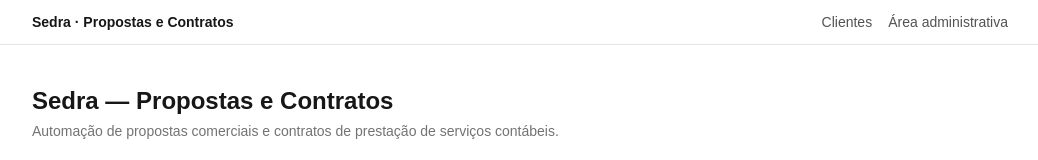
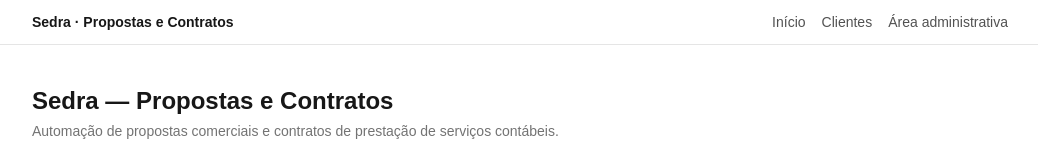
Before and after one commit to sedrastart/Proposta-contrato-, a Next.js app: page / in a window 1280 px wide. Shown: the top 160 px of the page, without its empty margins (120-1158 px from the left). Built offline with nearby package versions, Linux system fonts and the light colour scheme; no server answers; the database is empty.

Commit message:
Adicionar link explicito Inicio no menu de navegacao

```diff
--- a/src/app/nav-principal.tsx
+++ b/src/app/nav-principal.tsx
@@ -8,6 +8,9 @@ export function NavPrincipal() {
           Sedra · Propostas e Contratos
         </Link>
         <nav className="flex gap-4 text-sm font-medium text-neutral-600">
+          <Link href="/" className="hover:text-neutral-900">
+            Início
+          </Link>
           <Link href="/clientes" className="hover:text-neutral-900">
             Clientes
           </Link>
```
